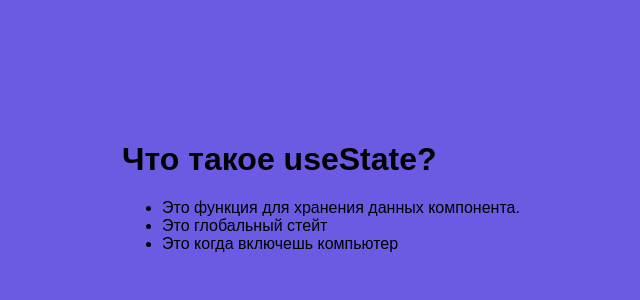
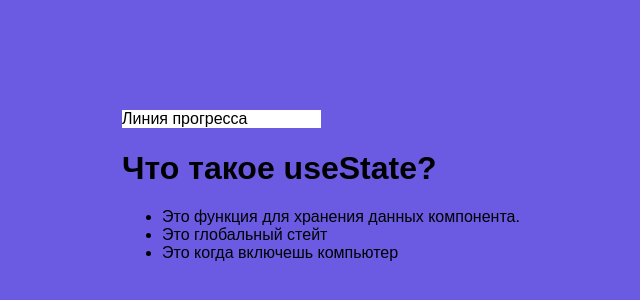
Before and after one commit to Nick536363/React_QuizShow, a React (Create React App) app: page / in a window 1280 px wide. Shown: the part 206-506 px from the top of the page, without its empty margins (319-959 px from the left). Built offline with nearby package versions, Linux system fonts and the light colour scheme.

Commit message:
added line of progress + inline styles for it

```diff
--- a/src/Game.jsx
+++ b/src/Game.jsx
@@ -1,7 +1,11 @@
 function Game(){
+    const progress_style = {
+            width: '50%',
+            backgroundColor: 'white'
+        }
     return(
         <div className="Game">
-
+        <div className="progress" style={progress_style}>Линия прогресса</div>
         <h1>Что такое useState?</h1>
 
         <ul>
```
